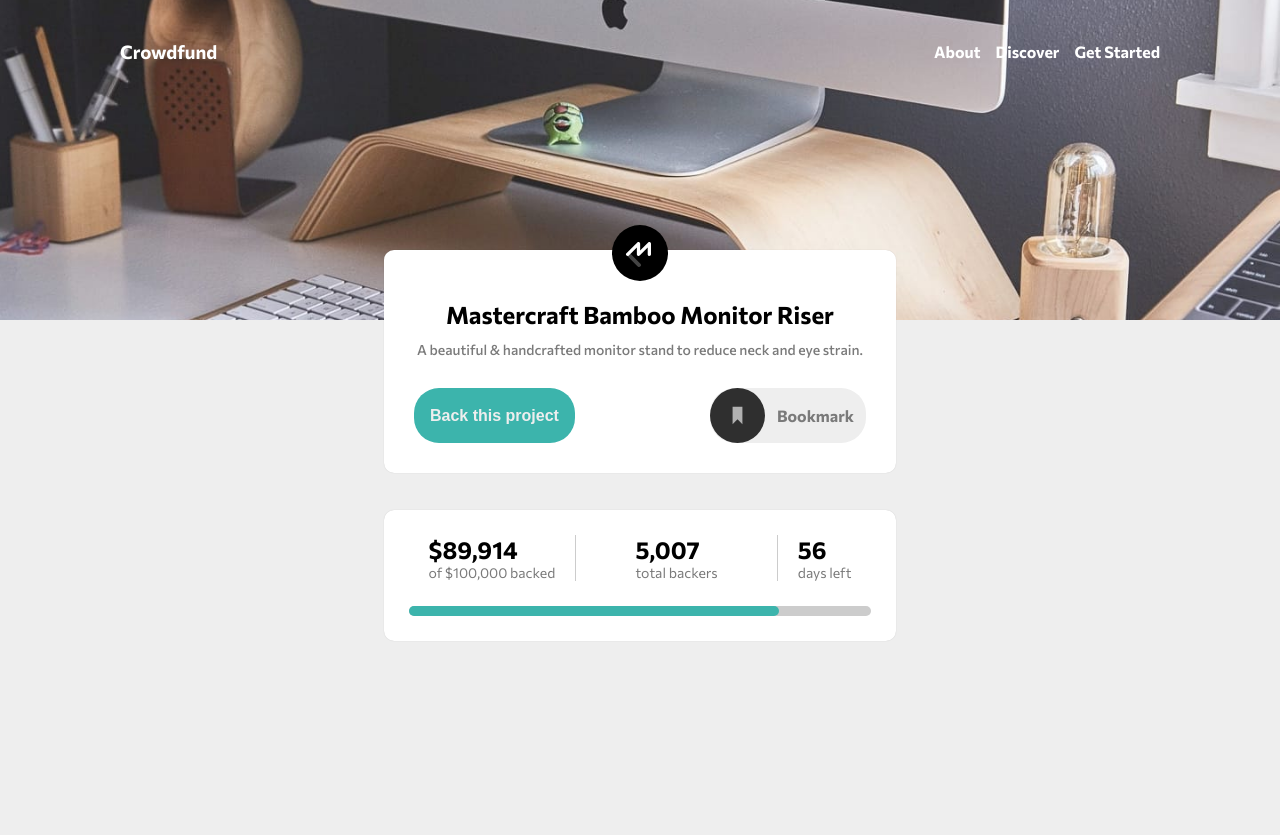
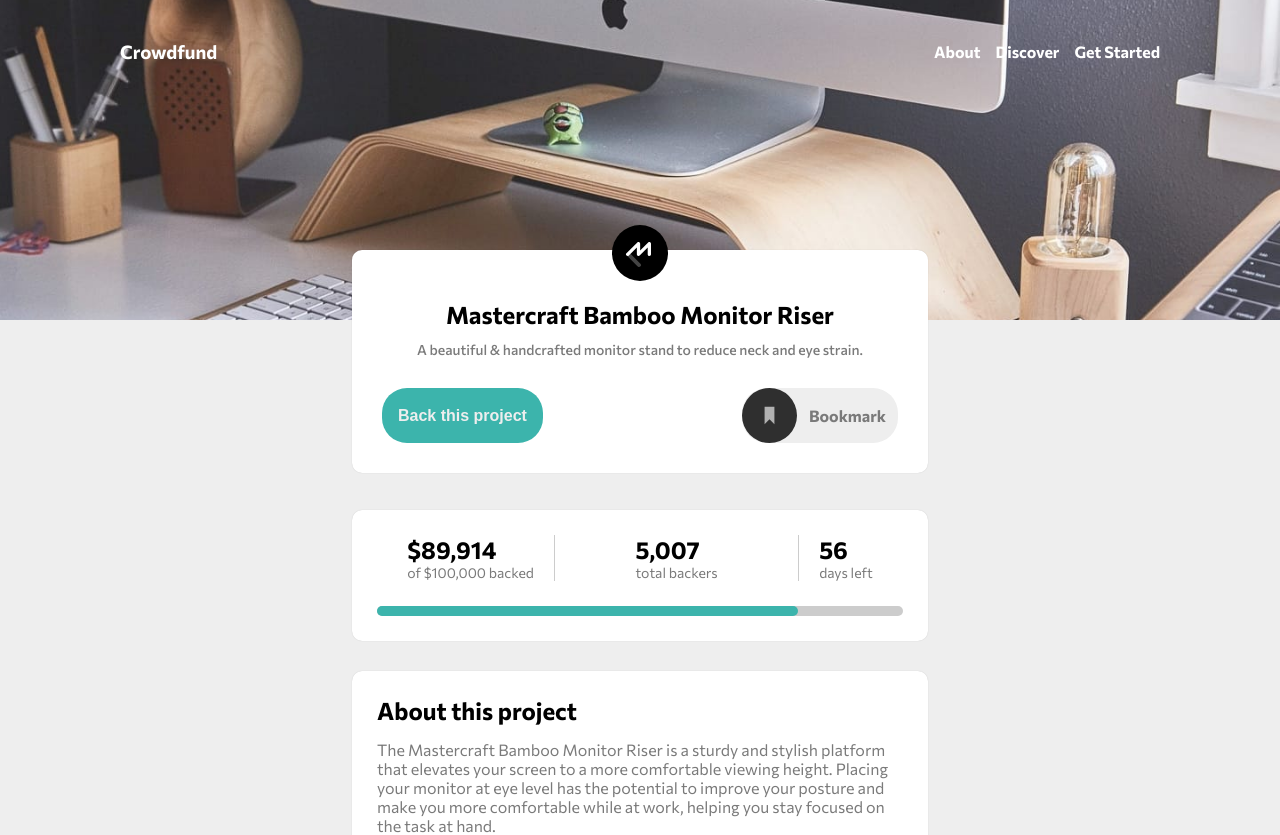
Before and after one commit to FelipePinha/Projeto-Crowdfund, a React (Vite) app: page / in a window 1280 px wide. Shown: the top 835 px of the page. Built offline with nearby package versions, Linux system fonts and the light colour scheme.

Commit message:
style adjustments

```diff
--- a/src/components/BacksData/InfoCard/InfoCard.styles.js
+++ b/src/components/BacksData/InfoCard/InfoCard.styles.js
@@ -1,7 +1,7 @@
 import styled from "styled-components";
 
 export const CardStyles = styled.section`
-    width: 40%;
+    width: 45%;
     min-width: 340px;
     background-color: #fff;
     box-shadow: 0 0 1px rgba(0, 0, 0, .2);
@@ -11,10 +11,10 @@ export const CardStyles = styled.section`
     flex-direction: column;
     justify-content: center;
     row-gap: 25px;
-    margin: 190px auto;
+    margin: 190px auto auto auto;
     padding: 25px;
 
     @media (max-width: 768px) {
-        margin: 290px auto;
+        margin: 290px auto auto auto;
     }
 `
--- a/src/components/UpperCard/TopCard/TopCard.styles.js
+++ b/src/components/UpperCard/TopCard/TopCard.styles.js
@@ -1,7 +1,7 @@
 import styled from "styled-components";
 
 export const Card = styled.section`
-    width: 40%;
+    width: 45%;
     min-width: 340px;
     background-color: #fff;
     box-shadow: 0 0 1px rgba(0, 0, 0, .2);
```
